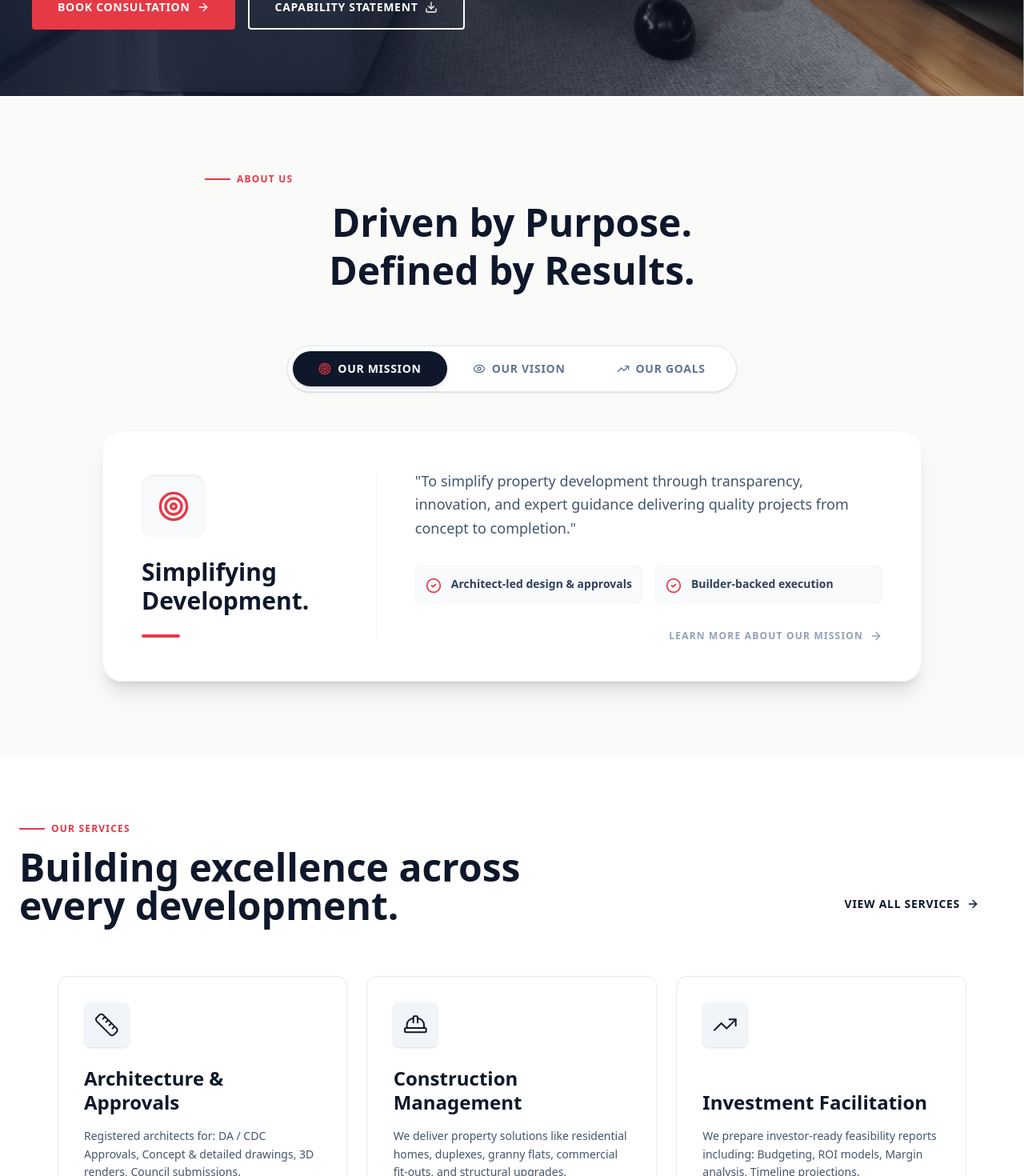
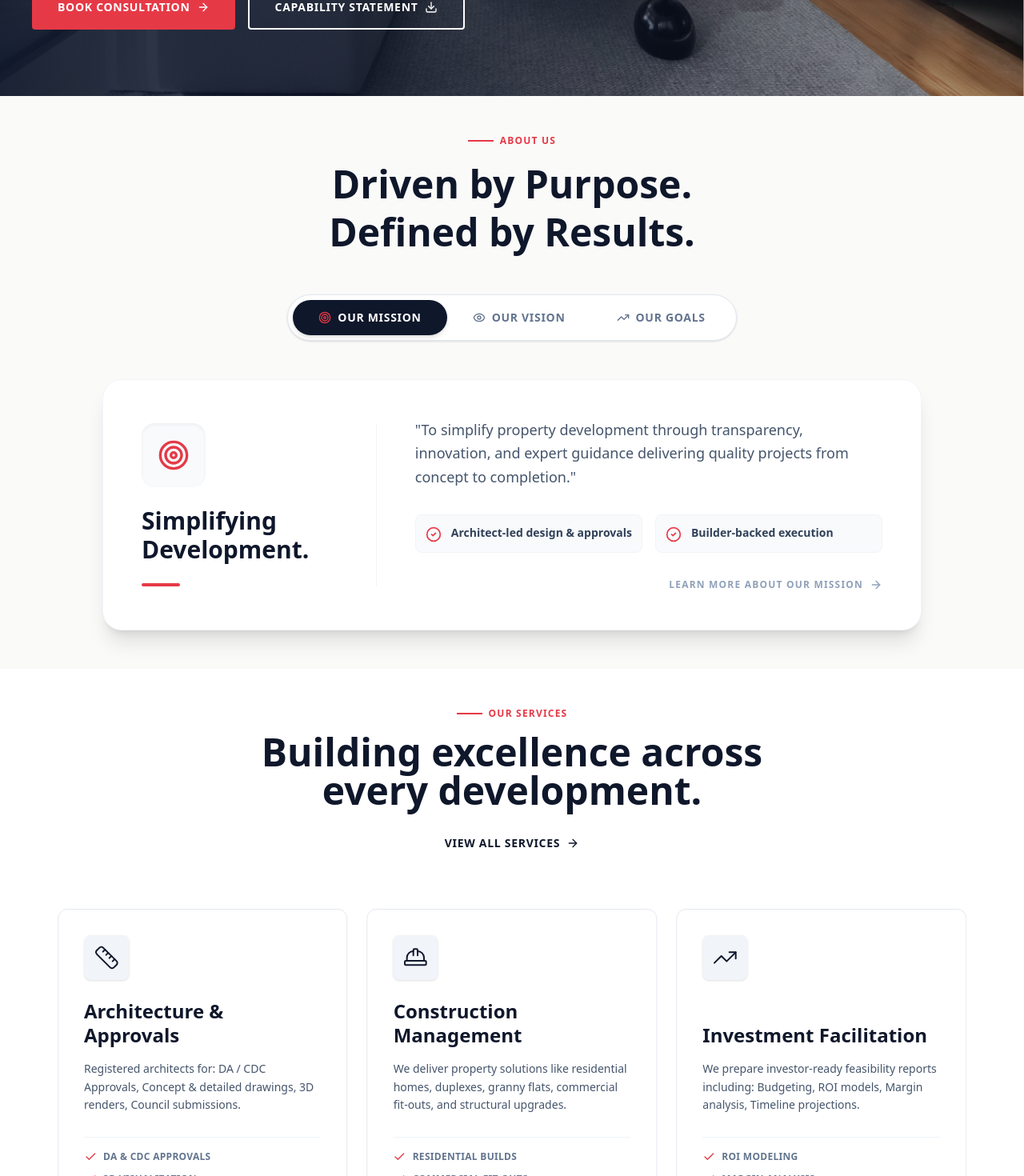
Before and after one commit to soham1209/chy, a Next.js app: page / in a window 1280 px wide. Shown: the part 680-2150 px from the top of the page at 80% size. Built offline with nearby package versions, Linux system fonts and the light colour scheme.

Commit message:
heading at center

```diff
--- a/app/page.tsx
+++ b/app/page.tsx
@@ -22,17 +22,19 @@ export default function Home() {
 
       <MissionSection />
 
-      <section className="py-12 md:py-20 bg-white overflow-hidden">
+      <section className="py-12 md:py-12 bg-white overflow-hidden">
         <div className="container mx-auto px-6">
-          <div className="flex justify-between items-end mb-12">
+          <div className="flex flex-col items-center text-center mb-12">
             <div>
-              <SectionLabel text="Our Services" />
+              <div className="flex justify-center">
+                <SectionLabel text="Our Services" />
+              </div>
               <h2 className="text-4xl md:text-5xl font-bold text-slate-900">
                 Building excellence across <br/>
                 every development.
               </h2>
             </div>
-            <div className="hidden md:block">
+            <div className="mt-4">
               <Button
                 variant="ghost"
                 icon={<ArrowRight className="w-4 h-4" />}
--- a/components/home/FocusAreas.tsx
+++ b/components/home/FocusAreas.tsx
@@ -9,13 +9,15 @@ export const FocusAreas: React.FC = () => {
   const [activeIdx, setActiveIdx] = useState(0);
 
   return (
-    <section className="py-32 bg-white overflow-hidden">
+    <section className="py-12 bg-white overflow-hidden">
       <div className="container mx-auto px-6">
 
         {/* Header - Improved Typography */}
-        <div className="flex flex-col md:flex-row justify-between items-end mb-16 gap-8">
-          <div className="max-w-3xl">
-            <SectionLabel text="Our Focus Areas" />
+        <div className="flex justify-center mb-16">
+          <div className="text-center max-w-3xl">
+            <div className="flex justify-center">
+              <SectionLabel text="Our Focus Areas" />
+            </div>
             <h2 className="text-4xl md:text-5xl font-bold text-slate-900 leading-[1.1] tracking-tight mt-4">
               Key Development Corridors <br/>
               <span className="">Across Sydney.</span>
--- a/components/home/MissionSection.tsx
+++ b/components/home/MissionSection.tsx
@@ -56,12 +56,14 @@ export const MissionSection: React.FC = () => {
   const [activeTab, setActiveTab] = useState(0);
 
   return (
-    <section id="about" className="py-24 bg-stone-50 relative overflow-hidden">
+    <section id="about" className="py-12 bg-stone-50 relative overflow-hidden">
       <div className="container mx-auto px-6">
         {/* --- Header --- */}
-        <div className="text-center max-w-3xl mx-auto mb-16">
-          <SectionLabel text="About us" />
-          <h2 className="text-4xl md:text-5xl font-bold text-slate-900 mt-4 leading-tight">
+        <div className="text-center max-w-3xl mx-auto mb-12">
+          <div className="flex justify-center">
+            <SectionLabel text="About us" />
+          </div>
+          <h2 className="text-4xl md:text-5xl font-bold text-slate-900 leading-tight">
             Driven by Purpose. <br />
             Defined by Results.
           </h2>
--- a/components/home/TeamSection.tsx
+++ b/components/home/TeamSection.tsx
@@ -7,18 +7,19 @@ import { motion } from 'framer-motion';
 
 export const TeamSection: React.FC = () => {
   return (
-    <section className="py-16 md:py-28 bg-stone-50">
+    <section className="py-10 md:py-12 bg-stone-50">
       <div className="container mx-auto px-6">
 
         {/* Header - Centered & Minimal */}
-        <div className="flex flex-col md:flex-row justify-between items-start md:items-end mb-12 md:mb-20 gap-4 md:gap-8 border-b border-slate-200 pb-6 md:pb-8">
-          <div className="max-w-xl text-center md:text-left w-full md:w-auto">
-            <SectionLabel text="Our Experts" />
+        <div className="flex justify-center mb-12 md:mb-12">
+          <div className="text-center max-w-xl">
+            <div className="flex justify-center">
+              <SectionLabel text="Our Experts" />
+            </div>
             <h2 className="text-3xl md:text-5xl font-bold text-slate-900 mt-4 tracking-tight">
-              Expertise Across <br/> Every Discipline.
+              Expertise Across Every Discipline.
             </h2>
           </div>
-
         </div>
 
         {/* --- CARDS --- */}
--- a/components/home/TrustSection.tsx
+++ b/components/home/TrustSection.tsx
@@ -36,7 +36,7 @@ export const TrustSection: React.FC = () => {
   const [activeIdx, setActiveIdx] = useState(0);
 
   return (
-    <section className="py-16 md:py-12 bg-stone-50 relative overflow-hidden">
+    <section className="py-12 md:py-12 bg-stone-50 relative overflow-hidden">
       <div className="container mx-auto px-6">
 
         <div className="flex flex-col lg:flex-row gap-16 items-center">
--- a/components/services/ServicesSlider.tsx
+++ b/components/services/ServicesSlider.tsx
@@ -16,7 +16,7 @@ export const ServicesSlider: React.FC = () => {
   const swiperRef = useRef<SwiperType | null>(null);
 
   return (
-    <div className="w-full py-2 md:py-4 relative group/slider px-2 md:px-12">
+    <div className="w-full py-2 relative group/slider px-2 md:px-12">
 
       {/* --- Navigation Buttons (Moved Inside) --- */}
       <button
```
